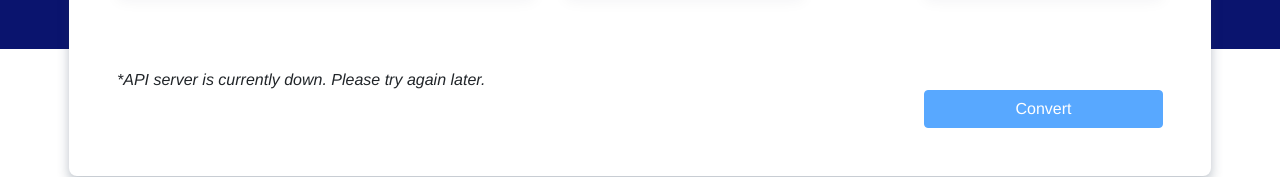
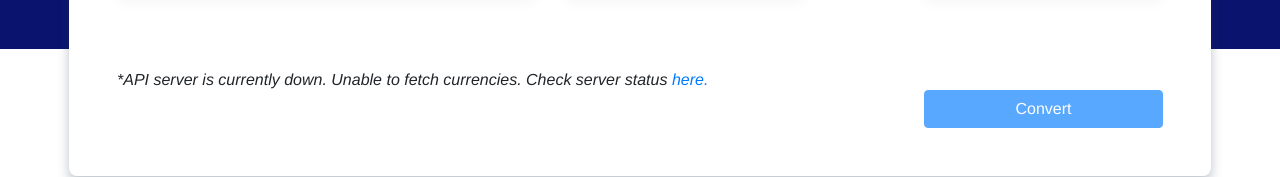
Before and after one commit to jfaMan/react-currency-converter, a React (Create React App) app: page / in a window 1280 px wide. Shown: the part 451-628 px from the top of the page. Built offline with nearby package versions, Linux system fonts and the light colour scheme; no server answers.

Commit message:
added error message link to server page

```diff
--- a/src/components/Converter.jsx
+++ b/src/components/Converter.jsx
@@ -28,6 +28,18 @@ const Converter = (props) => {
         const conversionRounded = Math.round((conversionFull + Number.EPSILON) * 10000) / 10000;
         calculateConversion(conversionRounded);
       });
+  };
+
+  const errorMessageOrResult = () => {
+    if (fetchError) {
+      return (
+        <i>
+          *API server is currently down. Unable to fetch currencies. Check server status
+          <a href="https://www.currencyconverterapi.com/server-status" target="_blank" rel="noreferrer"> here.</a>
+        </i>
+      );
+    }
+    return result && `${selectedFrom} ${inputAmount} =`;
   };
 
   return (
@@ -76,9 +88,9 @@ const Converter = (props) => {
           </div>
         </div>
         <form onSubmit={handleSubmit} className="row converter-bottom">
-          <h4 className="col-sm-12">{!fetchError ? (result ? `${selectedFrom} ${inputAmount} =` : '') : <i>*API server is currently down. Please try again later.</i>}</h4>
-          <h4 className="col-sm-5">{result ? `${selectedTo} ${result}` : ''}</h4>
-          <h4 className="col-sm-4">{result ? `(1 ${selectedFrom} = ${result / inputAmount} ${selectedTo})` : ''}</h4>
+          <h4 className="col-sm-12">{errorMessageOrResult()}</h4>
+          <h4 className="col-sm-5">{result && `${selectedTo} ${result}`}</h4>
+          <h4 className="col-sm-4">{result && `(1 ${selectedFrom} = ${result / inputAmount} ${selectedTo})`}</h4>
           <div className="col-sm-3">
             {!fetchError ? <button className="btn btn-primary" type="submit">Convert</button> : <button disabled className="btn btn-primary" type="submit">Convert</button>}
           </div>
@@ -88,9 +100,4 @@ const Converter = (props) => {
   );
 };
 
-// <h4 className="col-sm-2">Conversion:</h4>
-// <h4 className="col-sm-2">{selectedFrom} {inputAmount}</h4>
-// <h4 className="col-sm-1">=</h4>
-// <h4 className="col-sm-4">{selectedTo} {result}</h4>
-
 export default Converter;
```
